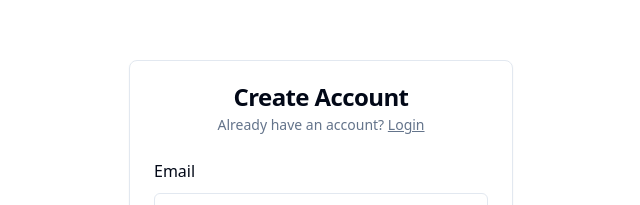
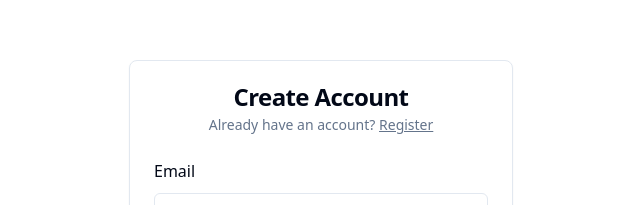
Before and after one commit to shubhampriya1/TodolistMern, a React (Vite) app in the folder client/: page /login in a window 1280 px wide. Shown: the part 213-418 px from the top of the page, without its empty margins (351-991 px from the left). Built offline with nearby package versions, Linux system fonts and the light colour scheme.

Commit message:
Update Login.jsx

```diff
--- a/client/src/pages/Login.jsx
+++ b/client/src/pages/Login.jsx
@@ -1,4 +1,4 @@
-import React, { useState } from "react";
+import { useContext, useState } from "react";
 import {
   Card,
   CardContent,
@@ -15,20 +15,25 @@ import Cookies from "js-cookie";
 import axios from "axios";
 import { useNavigate } from "react-router-dom";
 import { toast } from "sonner";
+import { AuthContext } from "@/Provider/AuthProvider";
 
 const Register = () => {
   const [email, setEmail] = useState("");
   const [password, setPassword] = useState("");
   const navigate = useNavigate();
+  const { setUser } = useContext(AuthContext);
 
   async function login() {
     try {
-      const response = await axios.post(`${import.meta.env.VITE_PUBIC_BACKEND_URL}/user/login`, {
-        email: email,
-        password: password,
-      });
-      console.log(response.data);
-      Cookies.set("authtoken",response.data.token,{expires:7})
+      const response = await axios.post(
+        `${import.meta.env.VITE_PUBIC_BACKEND_URL}/user/login`,
+        {
+          email: email,
+          password: password,
+        }
+      );
+      setUser(response.data);
+      Cookies.set("authtoken", response.data.token, { expires: 7 });
       toast.success("Login successfully");
       navigate("/todolist");
     } catch (error) {
@@ -46,8 +51,8 @@ const Register = () => {
           <CardTitle>Create Account</CardTitle>
           <CardDescription>
             Already have an account?{" "}
-            <Link to={"/login"} className="underline">
-              Login
+            <Link to={"/register"} className="underline">
+              Register
             </Link>
           </CardDescription>
         </CardHeader>
@@ -65,7 +70,7 @@ const Register = () => {
                 />
               </div>
               <div className="flex flex-col items-start gap-1 space-y-1.5">
-<Input
+                <Input
                   id="password"
                   placeholder="Enter your password"
                   name="password"
```
